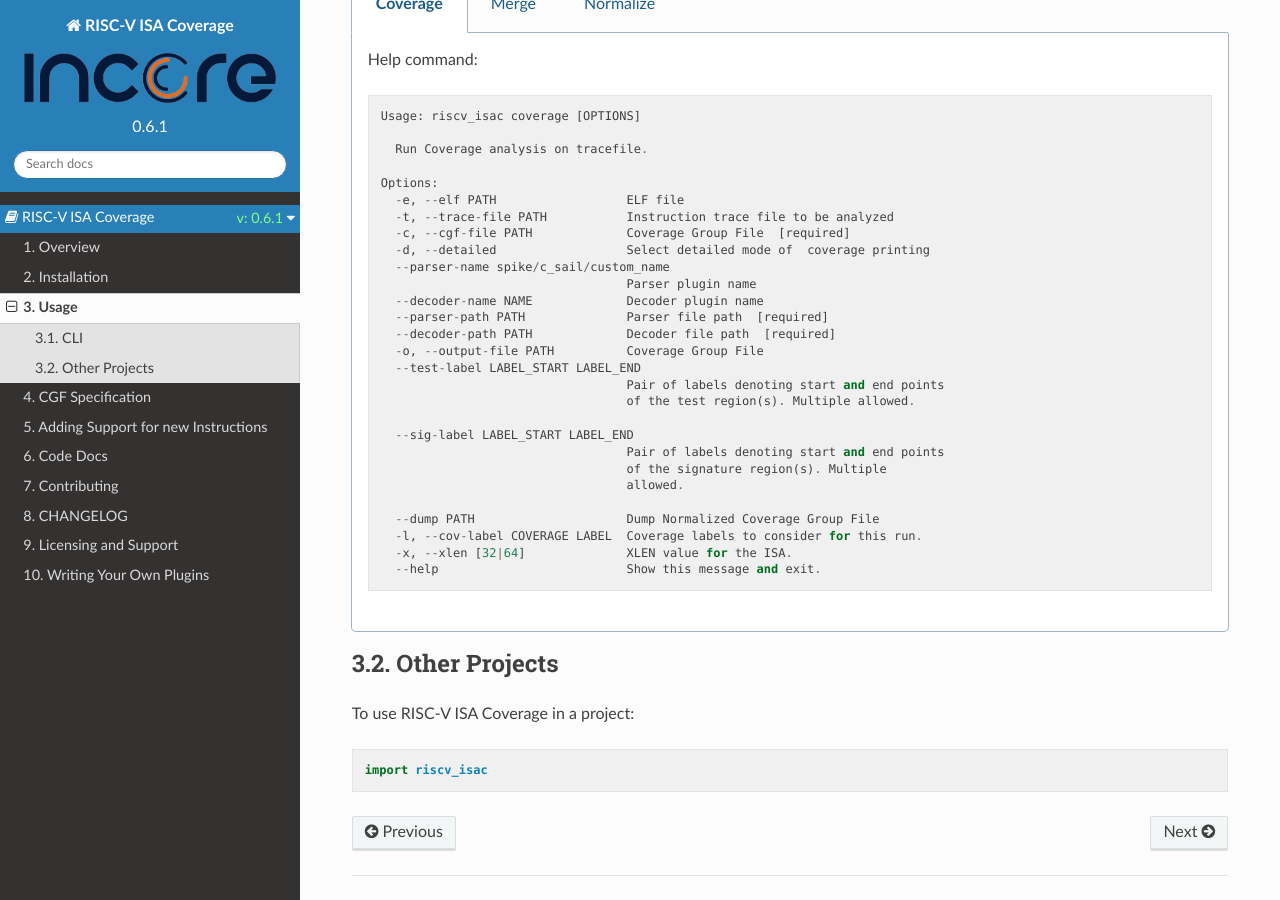
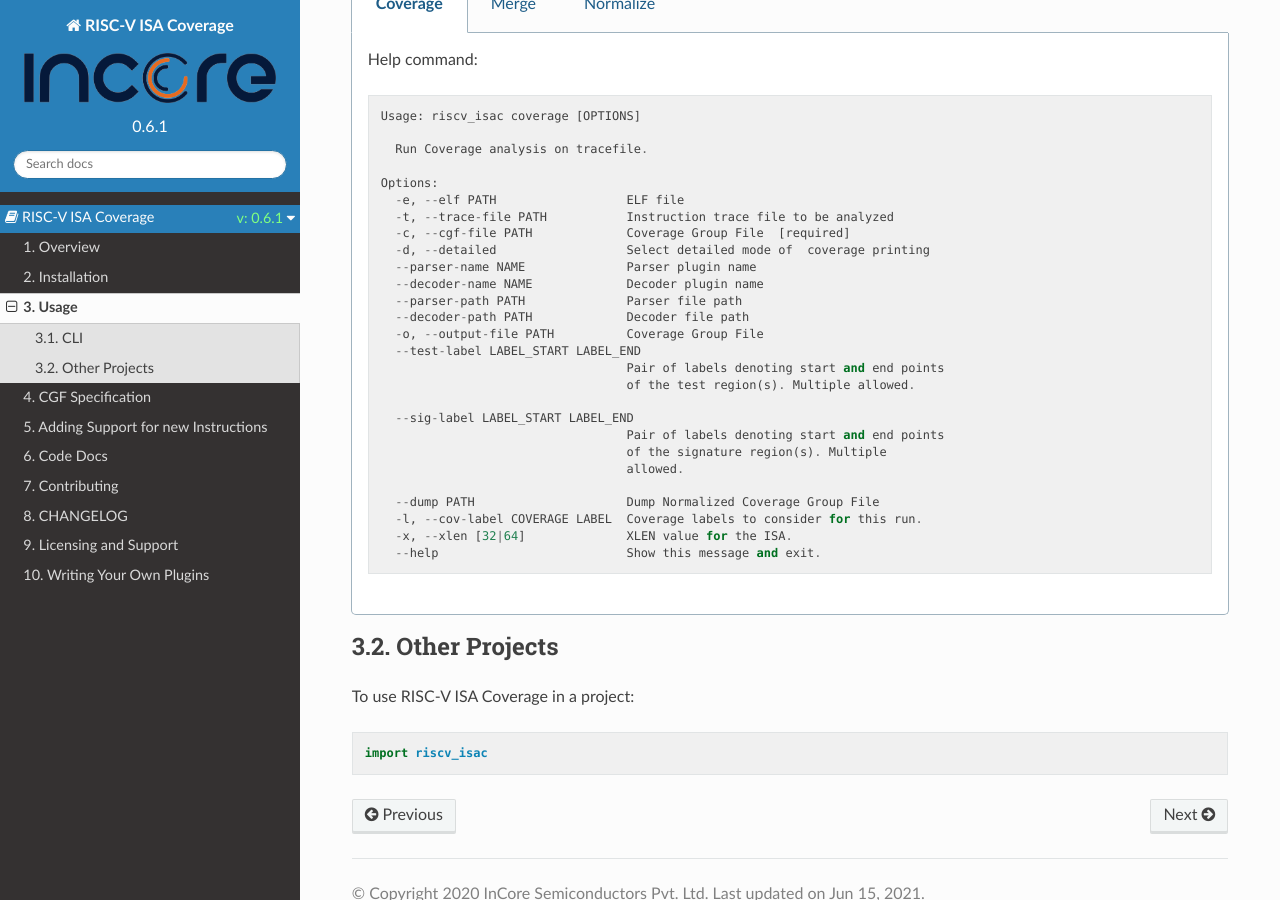
Before and after one commit to riscv-software-src/riscv-isac, a Sphinx documentation site: the page built from docs/source/cli.rst, in a window 1280 px wide and 900 px high, scrolled down 622 px. Built offline with Sphinx 7.4.7 and the Read the Docs theme 2.0.0, drawn with Linux system fonts in a browser that asks for light colours.

Commit message:
Updated docs.

```diff
--- a/docs/source/cli.rst
+++ b/docs/source/cli.rst
@@ -38,11 +38,10 @@
         -t, --trace-file PATH           Instruction trace file to be analyzed
         -c, --cgf-file PATH             Coverage Group File  [required]
         -d, --detailed                  Select detailed mode of  coverage printing
-        --parser-name spike/c_sail/custom_name
-                                        Parser plugin name
+        --parser-name NAME              Parser plugin name
         --decoder-name NAME             Decoder plugin name
-        --parser-path PATH              Parser file path  [required]
-        --decoder-path PATH             Decoder file path  [required]
+        --parser-path PATH              Parser file path
+        --decoder-path PATH             Decoder file path
         -o, --output-file PATH          Coverage Group File
         --test-label LABEL_START LABEL_END
                                         Pair of labels denoting start and end points
```
